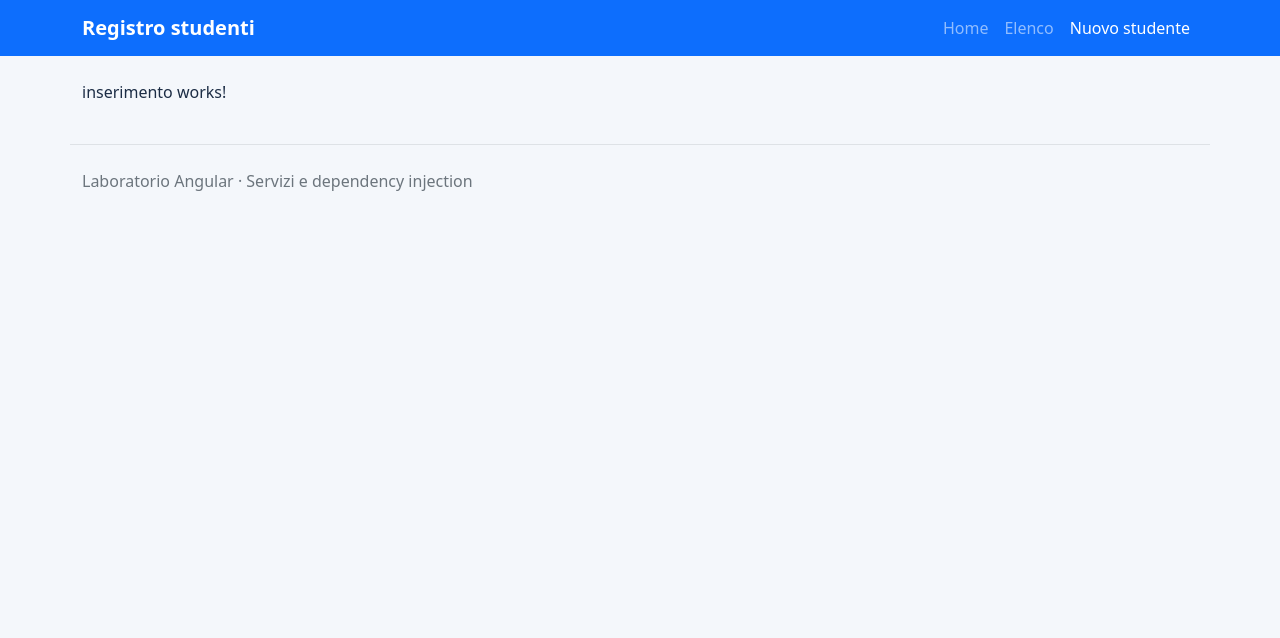
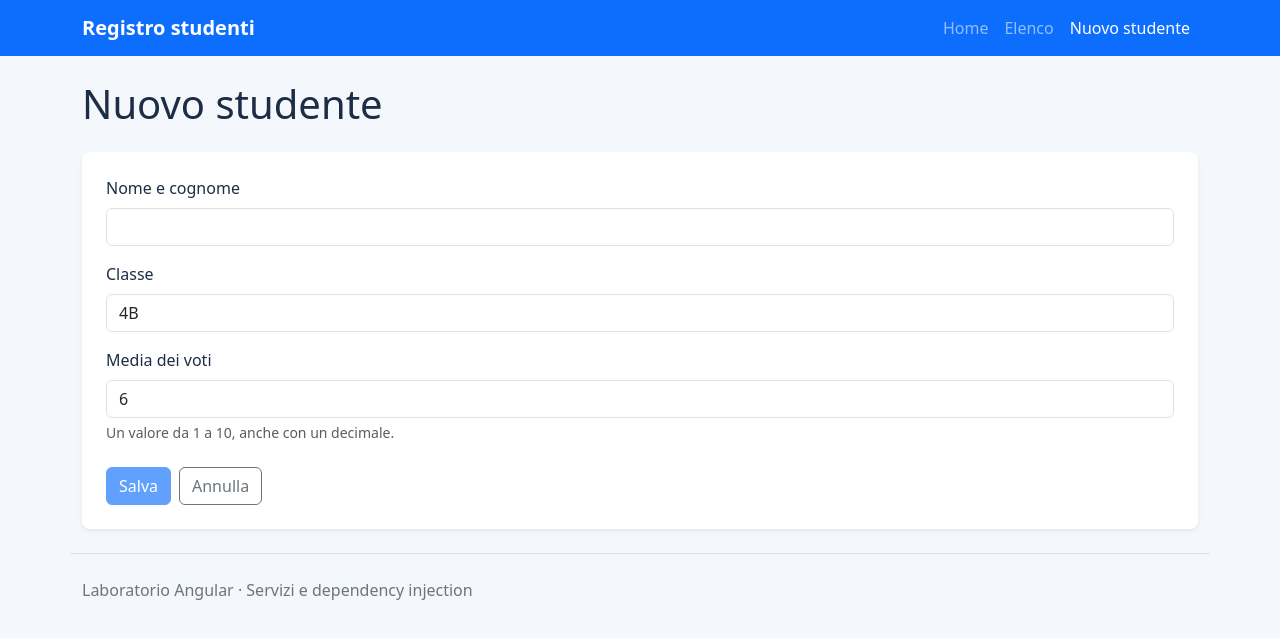
Before and after one commit to JohnCarloG/frutta_angular, an Angular app in the folder registro-studenti/: page /inserimento in a window 1280 px wide. Shown: the top 638 px of the page. Built offline with nearby package versions, Linux system fonts and the light colour scheme.

Commit message:
Passo 6: pagina di inserimento

```diff
--- /dev/null
+++ b/registro-studenti/src/app/inserimento/inserimento.html
@@ -0,0 +1,23 @@
+<h1 class="mb-4">Nuovo studente</h1>
+<form #modulo="ngForm" (ngSubmit)="modulo.valid && salva()" class="p-4 bg-white rounded-3 shadow-sm student-form">
+  <div class="mb-3">
+    <label for="nome" class="form-label">Nome e cognome</label>
+    <input id="nome" name="nome" class="form-control" [(ngModel)]="nome" required pattern=".*\S.*" #campoNome="ngModel">
+    @if (campoNome.invalid && campoNome.touched) { <p class="text-danger small mt-1">Inserisci nome e cognome.</p> }
+  </div>
+  <div class="mb-3">
+    <label for="classe" class="form-label">Classe</label>
+    <input id="classe" name="classe" class="form-control" [(ngModel)]="classe" required pattern=".*\S.*" #campoClasse="ngModel">
+    @if (campoClasse.invalid && campoClasse.touched) { <p class="text-danger small mt-1">Inserisci la classe.</p> }
+  </div>
+  <div class="mb-4">
+    <label for="media" class="form-label">Media dei voti</label>
+    <input id="media" name="media" type="number" class="form-control" [(ngModel)]="media" required min="1" max="10" step="0.1" #campoMedia="ngModel" aria-describedby="media-aiuto">
+    <div id="media-aiuto" class="form-text">Un valore da 1 a 10, anche con un decimale.</div>
+    @if (campoMedia.invalid && campoMedia.touched) { <p class="text-danger small mt-1">La media deve essere compresa tra 1 e 10.</p> }
+  </div>
+  <div class="d-flex gap-2">
+    <button type="submit" class="btn btn-primary" [disabled]="modulo.invalid">Salva</button>
+    <a class="btn btn-outline-secondary" routerLink="/elenco">Annulla</a>
+  </div>
+</form>
--- a/registro-studenti/src/app/inserimento/inserimento.ts
+++ b/registro-studenti/src/app/inserimento/inserimento.ts
@@ -1,3 +1,22 @@
-import { Component } from '@angular/core';
-@Component({ selector: 'app-inserimento', template: '<p>inserimento works!</p>' })
-export class Inserimento {}
+import { Component, inject, signal } from '@angular/core';
+import { FormsModule } from '@angular/forms';
+import { Router, RouterLink } from '@angular/router';
+import { StudentiService } from '../services/studenti-service';
+@Component({ selector: 'app-inserimento', imports: [FormsModule, RouterLink], templateUrl: './inserimento.html' })
+export class Inserimento {
+  private readonly studentiService = inject(StudentiService);
+  private readonly router = inject(Router);
+  readonly nome = signal('');
+  readonly classe = signal('4B');
+  readonly media = signal<number | null>(6);
+
+  salva(): void {
+    const nome = this.nome().trim();
+    const classe = this.classe().trim().toUpperCase();
+    const media = this.media();
+    // Verifica anche il submit con Invio o una chiamata diretta al metodo.
+    if (!nome || !classe || media === null || !Number.isFinite(media) || media < 1 || media > 10) return;
+    this.studentiService.aggiungi(nome, classe, Number(media));
+    void this.router.navigate(['/elenco']);
+  }
+}
```
